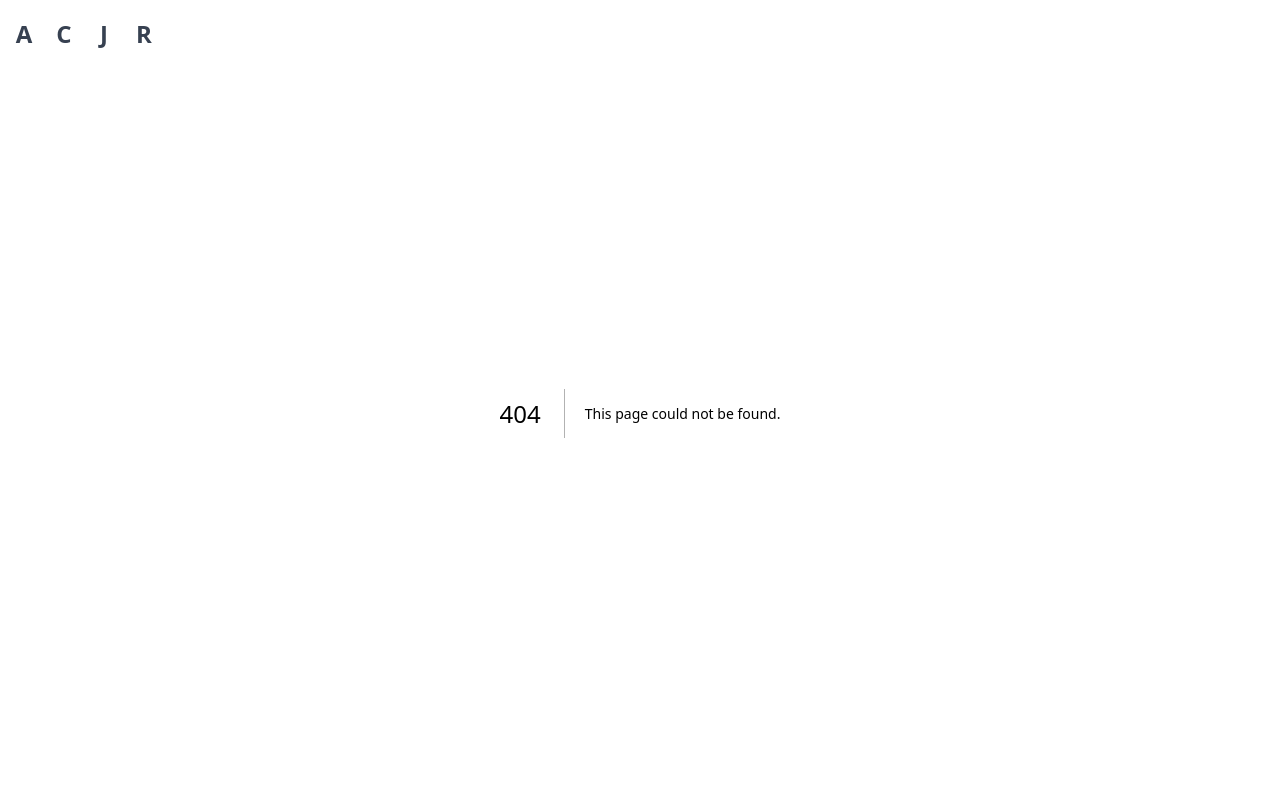
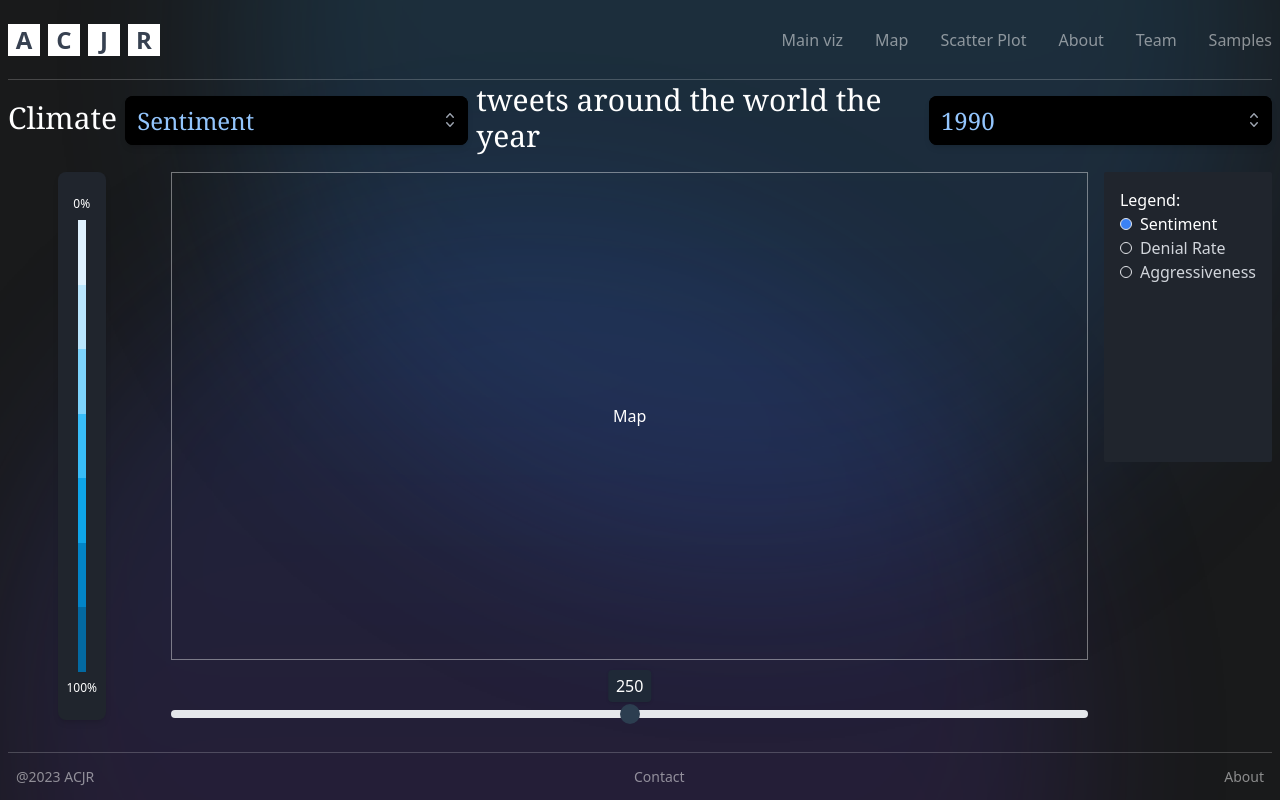
Before and after one commit to aiberk/infoVizGroup8, a Next.js app: page /map in a window 1280 px wide. Before the commit this address had no page. Built offline with nearby package versions, Linux system fonts and the light colour scheme.

Commit message:
starting map

```diff
--- a/src/app/components/organisms/nav/nav.tsx
+++ b/src/app/components/organisms/nav/nav.tsx
@@ -6,18 +6,33 @@ import Link from "next/link";
 type Props = {};
 
 const Nav = (props: Props) => {
-  const navItems = ["Visualizations", "About", "Team", "Samples"];
+  const items = [
+    { title: "Main viz", link: "/" },
+    { title: "Map", link: "/map" },
+    { title: "Scatter Plot", link: "/scatter-plot" },
+    { title: "About", link: "/about" },
+    { title: "Team", link: "/team" },
+    { title: "Samples", link: "/samples" },
+  ];
+  const navItems = [
+    "Map",
+    "Scatter Plot",
+    "Brush & Link",
+    "About",
+    "Team",
+    "Samples",
+  ];
   return (
     <nav className="row-auto text-white w-full flex justify-center h-20">
       <div className="text-white w-full max-w-8xl  border-b border-white border-opacity-20 flex flex-row justify-between items-center">
         <Logo />
         <div className="flex flex-row gap-8 items-center">
-          {navItems.map((navItem) => (
+          {items.map((navItem, id) => (
             <Link
-              href={`/${navItem.toLowerCase()}`}
-              key={navItem}
+              href={navItem.link}
+              key={navItem.link + id}
               className="text-white text-opacity-50 hover:text-opacity-100">
-              {navItem}
+              {navItem.title}
             </Link>
           ))}
         </div>
--- /dev/null
+++ b/src/app/components/organisms/visMap/visMain.tsx
@@ -0,0 +1,17 @@
+import React, { useState, useEffect } from "react";
+import Card from "@/app/components/organisms/card/card";
+import { countries } from "@/app/data/data";
+import { useSelection } from "@/app/context/store"; // Assuming this is the path to your context
+
+const VisMap = () => {
+  const { selectedCountry } = useSelection(); // Use the context to get the selected country
+
+  // Find the country data based on the selected country from the context
+  const selectedCountryData =
+    countries.find((country) => country.name === selectedCountry) ||
+    countries[0];
+
+  return <div className="mainViz part">Map</div>;
+};
+
+export default VisMap;
--- /dev/null
+++ b/src/app/components/organisms/visMap/vizheader.tsx
@@ -0,0 +1,47 @@
+import React from "react";
+import DropDownSelector from "@/app/components/molecules/comboBox/DropDownSelector";
+import { useSelection } from "@/app/context/store";
+
+const VizheaderMap = () => {
+  const { setSelectedCountry, setSelectedSelection, setSelectedYear } =
+    useSelection();
+
+  const countries = [
+    { id: 1, name: "Bolivia" },
+    { id: 2, name: "United States" },
+    { id: 3, name: "China" },
+  ];
+
+  const selections = [
+    { id: 1, name: "Sentiment" },
+    { id: 2, name: "Denial Rate" },
+    { id: 3, name: "Agressiveness" },
+  ];
+
+  const years = [
+    { id: 1, name: "1990" },
+    { id: 2, name: "2000" },
+    { id: 3, name: "2020" },
+  ];
+
+  return (
+    <div className="header font-serif flex flex-row justify-center items-center gap-2 text-lg md:text-3xl lg:text-3xl">
+      Climate{" "}
+      <DropDownSelector
+        items={selections}
+        displayKey="name"
+        onSelectionChange={(selectedItem) =>
+          setSelectedSelection(selectedItem.name)
+        }
+      />
+      tweets around the world the year
+      <DropDownSelector
+        items={years}
+        displayKey="name"
+        onSelectionChange={(selectedItem) => setSelectedYear(selectedItem.name)}
+      />
+    </div>
+  );
+};
+
+export default VizheaderMap;
--- /dev/null
+++ b/src/app/map/page.tsx
@@ -0,0 +1,30 @@
+"use client";
+import React from "react";
+import { useEffect } from "react";
+import Image from "next/image";
+
+import VizColor from "@/app/components/organisms/vizColor/vizColor";
+import VizLegend from "@/app/components/organisms/vizLegend/vizLegend";
+import VizTimeline from "@/app/components/organisms/vizTimeLine/vizTimeline";
+import VisMap from "@/app/components/organisms/visMap/visMain";
+import VizheaderMap from "@/app/components/organisms/visMap/vizheader";
+import { useSelection } from "@/app/context/store";
+
+export default function Home() {
+  const { selectedCountry, setSelectedCountry } = useSelection();
+  // Test setting and getting the context value
+  useEffect(() => {
+    console.log("Current selected country:", selectedCountry);
+  }, [selectedCountry]);
+  return (
+    <main className="row-auto flex-grow flex flex-col items-center">
+      <div className="bg-whit bg-opacity-5 w-full max-w-8xl h-full text-white vizParent">
+        <VizheaderMap />
+        <VizLegend />
+        <VizTimeline />
+        <VisMap />
+        <VizColor />
+      </div>
+    </main>
+  );
+}
```
